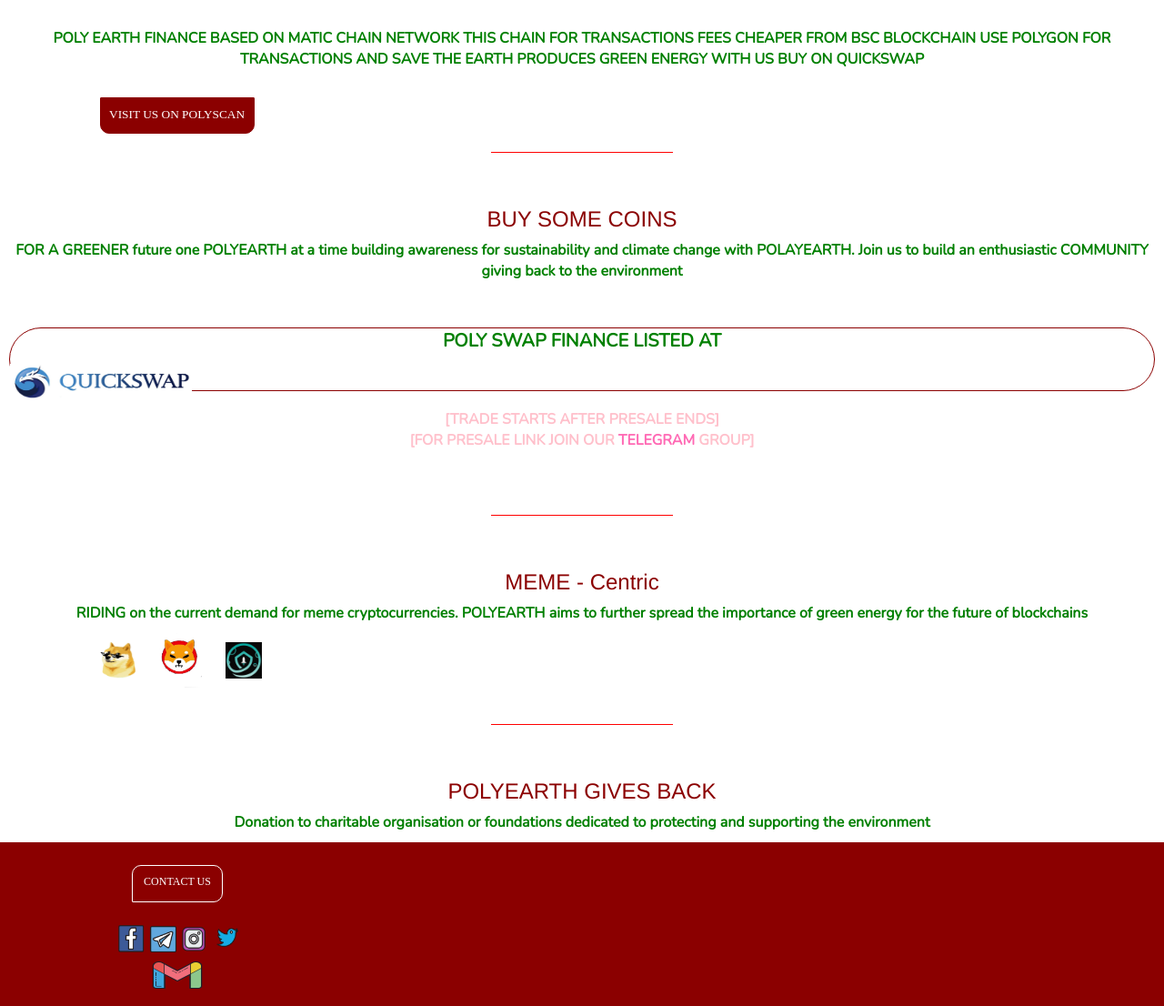
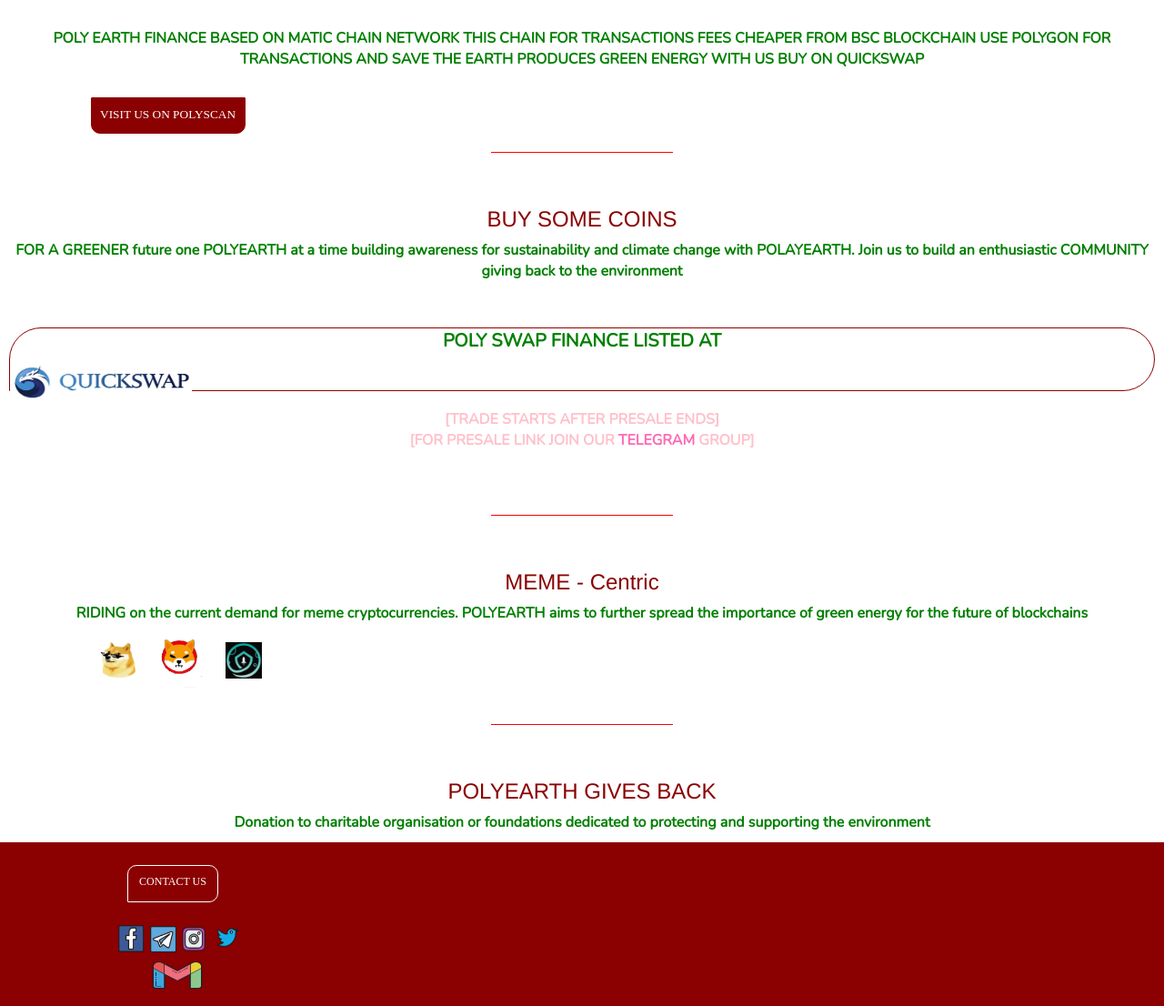
Before and after one commit to P-E-F/PolyEarthFinance, a PHP site: page / in a window 1280 px wide. Shown: the part 794-1900 px from the top of the page at 91% size. Run offline with PHP 8.4, Linux system fonts and the light colour scheme; some libraries are stand-ins or nearby versions; some web fonts are replaced.

Commit message:
Update style.css

```diff
--- a/style.css
+++ b/style.css
@@ -24,6 +24,7 @@ html {
   font-family: 'Indie Flower', cursive;
   margin-left:100px;
   margin-top:3px;
+  margin-bottom:7px;
   padding:10px;
 }
 #Menu{
@@ -148,7 +149,7 @@ a{text-decoration:none;}
 }
 #scan{
   color:white;
-  margin-left:110px;
+  margin-left:100px;
   background-color:Darkred;
   border:1px solid darkred;
   border-radius:1px 1px 10px 10px;
@@ -163,7 +164,7 @@ a{text-decoration:none;}
 #brdr{
   display:block;
   border:1px solid darkred;
-  border-radius:70px 70px 70px 70px;
+  border-radius:70px 70px 70px 0px;
   margin-left:10px;
   margin-right:10px;
   height:70px;
@@ -173,7 +174,7 @@ a{text-decoration:none;}
 
 }
 #cc {
-  margin:5px 10px 15px 145px;
+  margin:5px 10px 15px 140px;
   padding:10px;
   padding-top:9px;
   padding-bottom:30px;
@@ -182,7 +183,7 @@ a{text-decoration:none;}
   border:1px solid white;
   border-radius:10px 10px 10px 1px;
   color:white;
-  height:40px;
+  height:25px;
   width:100px;
   font-family: 'Mate SC', serif;
 }
```
